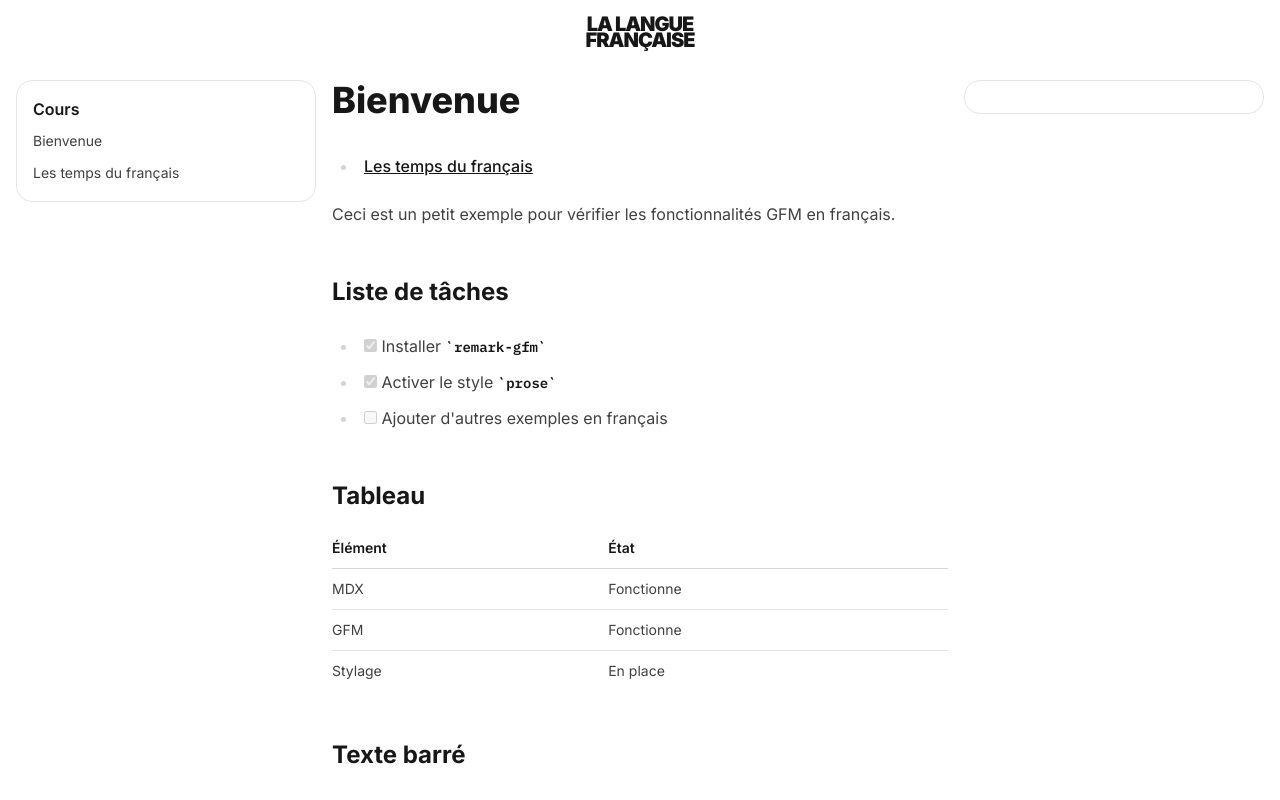
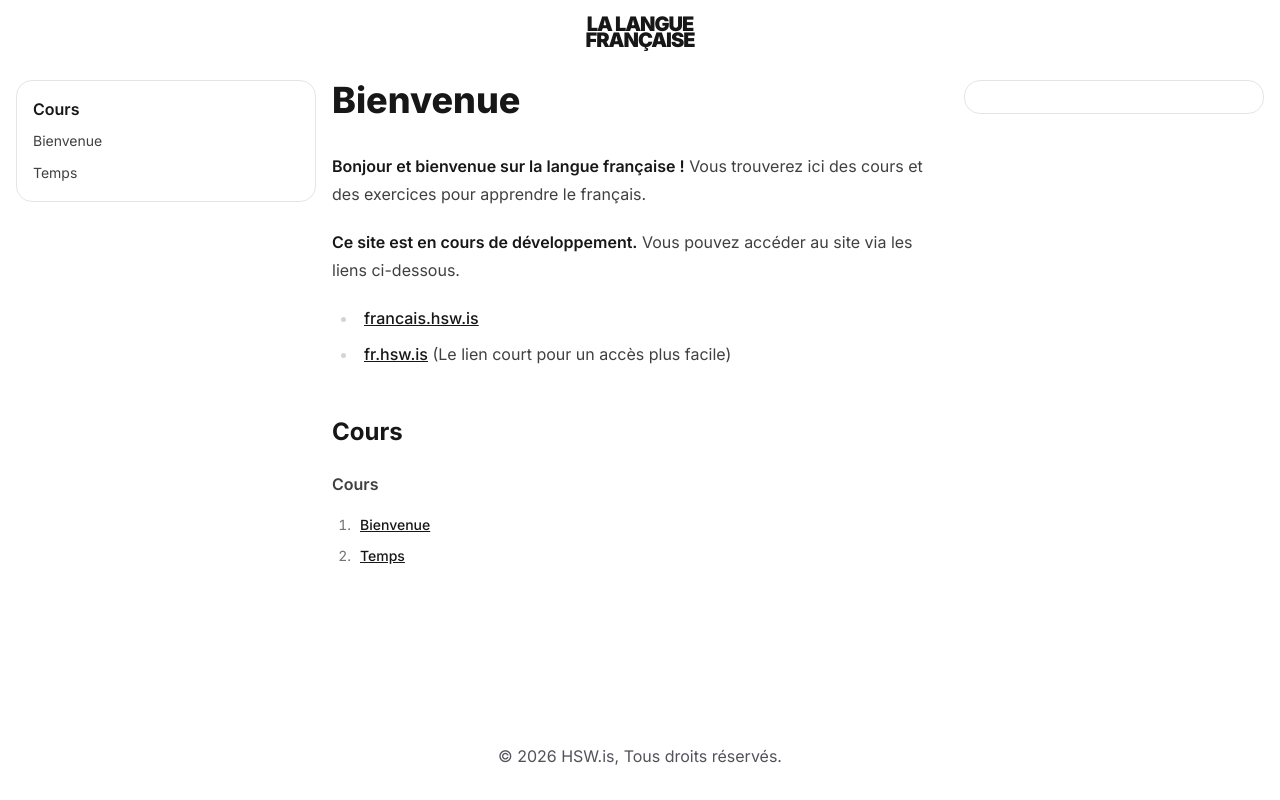
Before and after one commit to disfordave/provence, a Next.js app: page /cours/bienvenue in a window 1280 px wide. Shown: the top 800 px of the page. Built offline with nearby package versions, Linux system fonts and the light colour scheme.

Commit message:
Add shortTitle and description to article metadata; update CourseList to display shortTitle, change bienvenue page content

```diff
--- a/src/app/cours/[slug]/page.tsx
+++ b/src/app/cours/[slug]/page.tsx
@@ -8,7 +8,7 @@ import InteractiveSidebarMenu from "@/components/InteractiveSidebarMenu";
 // exports has to be described here.
 export type Article = {
   default: React.ComponentType;
-  metadata?: { title?: string };
+  metadata?: { title?: string; shortTitle?: string; description?: string };
 };
 
 // The MDX modules are bundled at build time, so everything about an article
--- a/src/components/CourseList.tsx
+++ b/src/components/CourseList.tsx
@@ -48,7 +48,7 @@ export default async function CourseList() {
               href={`/cours/${post.slug}`}
               className="transition-colors hover:text-neutral-950 dark:hover:text-white"
             >
-              {post.metadata?.title || post.slug}
+              {post.metadata?.shortTitle || post.metadata?.title || post.slug}
             </Link>
           </li>
         ))}
--- a/src/content/bienvenue.mdx
+++ b/src/content/bienvenue.mdx
@@ -1,29 +1,19 @@
-export const metadata = { title: "Bienvenue" };
+export const metadata = {
+  title: "Bienvenue",
+  shortTitle: "Bienvenue",
+  description: "Page de bienvenue",
+};
+import CourseList from "@/components/CourseList";
 
 # Bienvenue
 
-- [Les temps du français](/cours/temps)
+**Bonjour et bienvenue sur la langue française !** Vous trouverez ici des cours et des exercices pour apprendre le français.
 
-Ceci est un petit exemple pour vérifier les fonctionnalités GFM en français.
+**Ce site est en cours de développement.** Vous pouvez accéder au site via les liens ci-dessous.
 
-## Liste de tâches
+- [francais.hsw.is](https://francais.hsw.is)
+- [fr.hsw.is](https://fr.hsw.is) (Le lien court pour un accès plus facile)
 
-- [x] Installer `remark-gfm`
-- [x] Activer le style `prose`
-- [ ] Ajouter d'autres exemples en français
+## Cours
 
-## Tableau
-
-| Élément | État       |
-| ------- | ---------- |
-| MDX     | Fonctionne |
-| GFM     | Fonctionne |
-| Stylage | En place   |
-
-## Texte barré
-
-On peut aussi écrire du texte avec ~~une ancienne version~~ la bonne version.
-
-## Lien automatique
-
-Visitez https://fr.hsw.is pour voir le site.
+<CourseList />
--- a/src/content/temps.mdx
+++ b/src/content/temps.mdx
@@ -1,4 +1,8 @@
-export const metadata = { title: "Les temps du français" };
+export const metadata = {
+  title: "Les temps du français",
+  shortTitle: "Temps",
+  description: "Introduction aux temps du français",
+};
 
 import TensesSlider from "@/components/TensesSlider";
 
```
